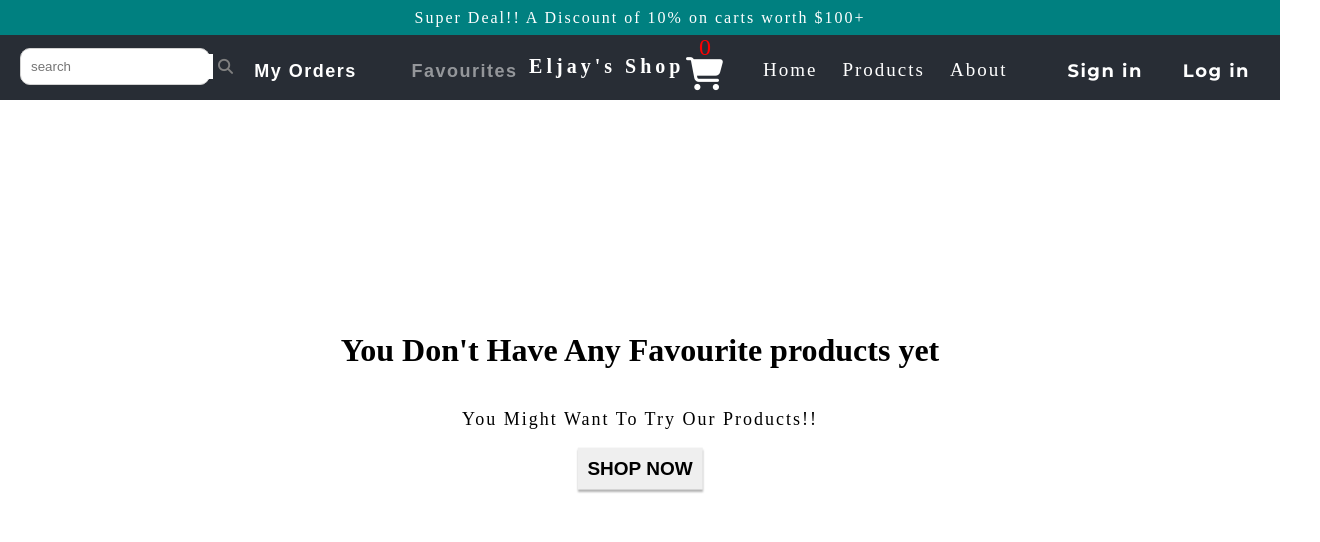
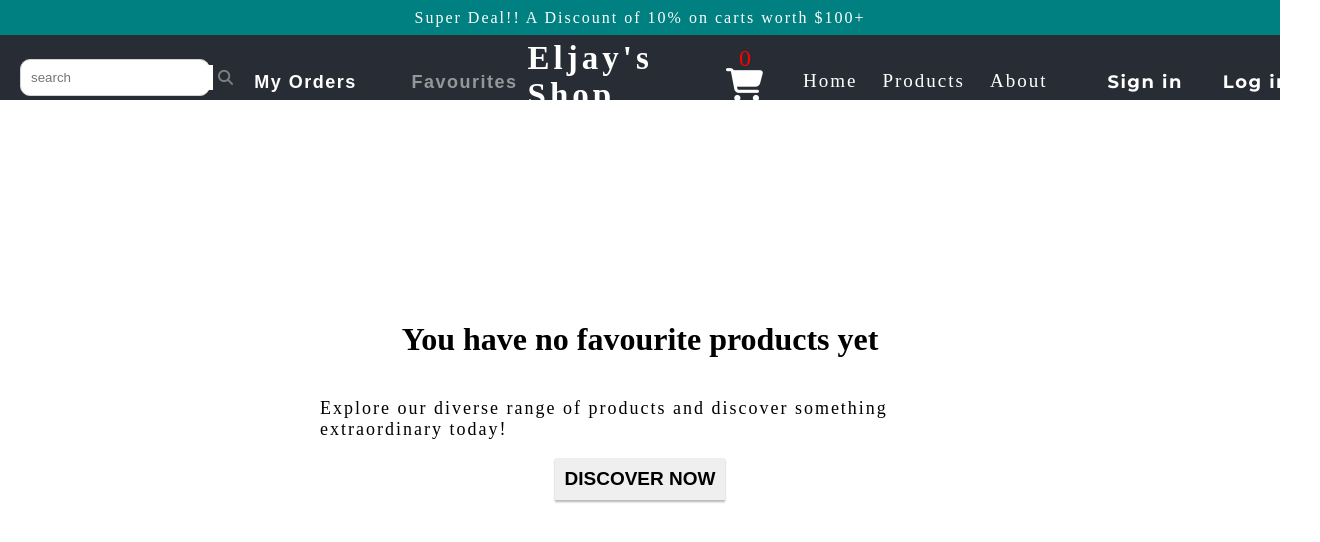
Before and after one commit to Droudou1/Shop, a React (Vite) app in the folder shop/: page /favourites in a window 1280 px wide. Shown: the top 542 px of the page, 1320 px wide, since content can reach past the window. Built offline with nearby package versions, Linux system fonts and the light colour scheme.

Commit message:
small-changes

```diff
--- a/shop/src/components/Favourites-page.jsx
+++ b/shop/src/components/Favourites-page.jsx
@@ -6,10 +6,10 @@ export default function Favourite({favproducts,DeleteFavItem}){
   return(
     <div className='fav-page'>
       {favproducts.length === 0 ? <div className='empty-list-container'>
-        <h1>You Don't Have Any Favourite products yet</h1>
-        <p>You Might Want To Try Our Products!!</p>
+        <h1>You have no favourite products yet</h1>
+        <p>Explore our diverse range of products and discover something extraordinary today!</p>
         <Link to='/products'>
-          <button className='explore-btn'>SHOP NOW</button>
+          <button className='explore-btn'>DISCOVER NOW</button>
         </Link>
       </div> : <>
       <h1 className='fav-title'>Favourite Products</h1>
--- a/shop/src/css/Navbar.css
+++ b/shop/src/css/Navbar.css
@@ -1,3 +1,4 @@
+
 nav{
   color:white;
   background-color:#282D35;
@@ -5,6 +6,8 @@ nav{
   height:65px;
 }
 .nav-wrapper{
+  width: 100%;
+  max-width: 1899px;
   padding:5px 20px;
   display:flex;
   align-items: center;
@@ -207,24 +210,6 @@ nav{
 }
 
 
-@media only screen and (max-width:1410px){
-  .middle-section span{
-    font-size:20px;
-  }
-}
-@media only screen and (max-width: 1230px){
-  .login,.signin{
-    display: none;
-  }
-}
-@media only screen and (max-width: 992px){
-  .nav-lnk,.cart-container{
-    display: none;
-  }
-  .middle-section span{
-    font-size:18px;
-  }
-}
 @media only screen and (max-width:380px){
   nav{
     height:50px;
```
